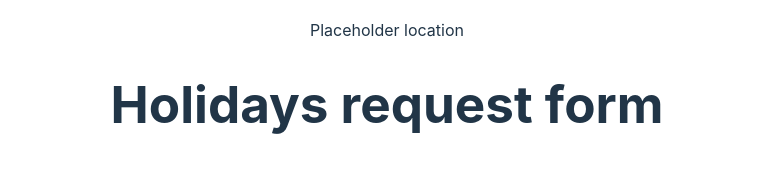
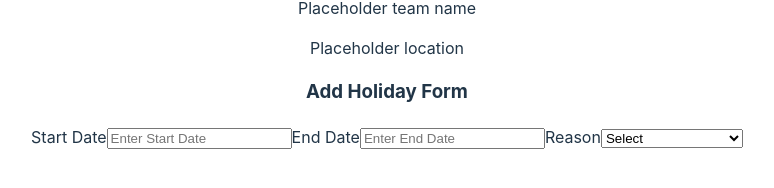
Before and after one commit to AdilIqbal95/hr_portal_capstone, a React (Vite) app in the folder frontend/: page /user-dashboard in a window 1280 px wide. Shown: the part 494-682 px from the top of the page, without its empty margins (253-1027 px from the left). Built offline with nearby package versions, Linux system fonts and the light colour scheme.

Commit message:
addition of holiday form

```diff
--- a/frontend/src/components/HolidayRequestForm.jsx
+++ b/frontend/src/components/HolidayRequestForm.jsx
@@ -2,7 +2,37 @@ function HolidayRequestForm() {
 
   return (
     <>
-     <h1>Holidays request form</h1>
+     <section>
+        <h3> Add Holiday Form</h3>
+          <form>
+          <label>Start Date</label>
+          <input type="Text"
+            id="start-date"
+            placeholder="Enter Start Date"
+            name="start-date"
+          />
+          <label>End Date</label>
+          <input type="Text"
+            id="end-date"
+            placeholder="Enter End Date"
+            name="end-date"
+          />
+          <label>Reason</label>
+          <select
+            id="reason"
+            value= "TO BE CHANGED"
+            defaultValue="Holiday Type"
+          >
+              <option value="">Select</option>
+              <option value="complaint">Annual Leave</option>
+              <option value="feedback">Parental Leave</option>
+              <option value="support">Sick Leave</option>
+              <option value="support">Bereavement Leave</option>
+              <option value="other">Other</option>
+          </select>
+          </form>
+     </section>
+
     </>
   )
 }
--- a/frontend/src/components/ManagerPage.jsx
+++ b/frontend/src/components/ManagerPage.jsx
@@ -1,8 +1,11 @@
+import UserProfile from "./UserProfile";
+
 function ManagerPage() {
 
     return (
       <>
         <h1>Manager Page</h1>
+
       </>
     )
   }
```
